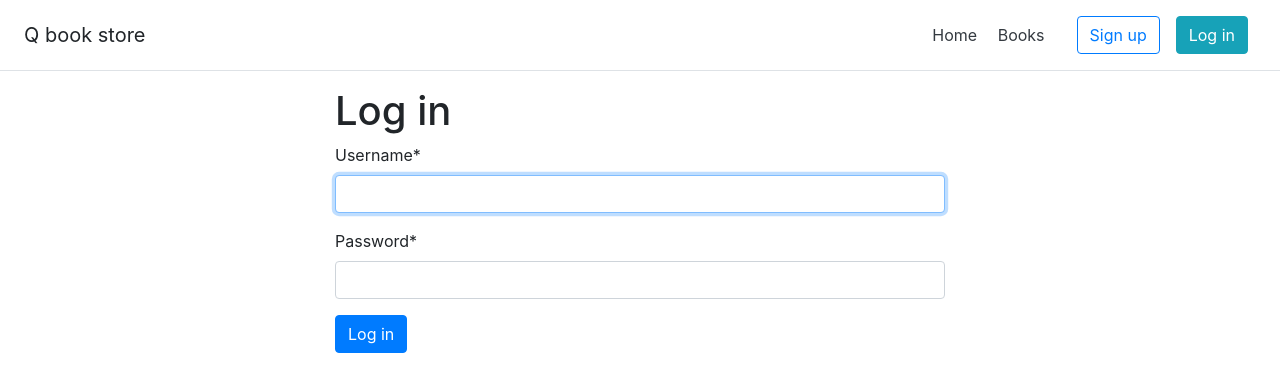
After one commit to atthana/django_cedev, a Django app: page /login/ in a window 1280 px wide. The commit adds this page. Shown: the top 392 px of the page. Run offline with Django 3.2, Linux system fonts and the light colour scheme; some libraries are stand-ins or nearby versions.

Commit message:
54.  [EP:9  time= 7:37] เราจะมาทำ Login form, โดยสร้าง view, url, login.html และกดปุ่มที่ base.html ก้อจะวิ่งมาที่ login.html ได้ล่ะนะ

```diff
--- a/learn_cedev/myapp/urls.py
+++ b/learn_cedev/myapp/urls.py
@@ -1,9 +1,10 @@
-from django.contrib import admin
 from django.urls import path, re_path
+
 from . import views
 
 urlpatterns = [
     path('', views.index, name='index'),
+    path('login/', views.login_view, name='login'),
     path('hello/<int:id>', views.hello, name='hello'),
     re_path(r'article/(?P<year>[0-9]{4})/(?P<slug>[\w-]+)/$', views.article, name='article')
 
--- a/learn_cedev/myapp/views.py
+++ b/learn_cedev/myapp/views.py
@@ -1,5 +1,6 @@
 from django.shortcuts import render
 from django.http import HttpResponse
+from django.contrib.auth.forms import AuthenticationForm
 
 
 def index(request):
@@ -25,3 +26,10 @@ def hello(request, id):
 
 def article(request, year, slug):
     return HttpResponse('Article year = ' + str(year) + ' Slug = ' + str(slug))
+
+
+def login_view(request):
+    form = AuthenticationForm()
+    return render(request, 'account/login.html', {
+        'form': form,
+    })
--- /dev/null
+++ b/learn_cedev/templates/account/login.html
@@ -0,0 +1,18 @@
+{% extends "layouts/base.html" %}
+{% load humanize %}
+{% load crispy_forms_tags %}
+
+{% block title %}Log in{% endblock %}
+
+{% block content %}
+    <div class="row">
+        <div class="col-lg-6 offset-lg-3">
+            <h1>Log in</h1>
+            <form method="post" novalidate>
+                {% csrf_token %}
+                {{  form|crispy }}
+                <button type="submit" class="btn btn-primary">Log in</button>
+            </form>
+        </div>
+    </div>
+{% endblock %}
--- a/learn_cedev/templates/layouts/base.html
+++ b/learn_cedev/templates/layouts/base.html
@@ -27,7 +27,7 @@
     {% endif %}
 
     <a class="btn btn-outline-primary mx-2" href="#">Sign up</a>
-    <a class="btn btn-outline-danger mx-2" href="#">Log in</a>
+    <a class="btn btn-info mx-2" href="{% url 'myapp:login' %}">Log in</a>
 </div>
 
 <div class="container-fluid">
```
